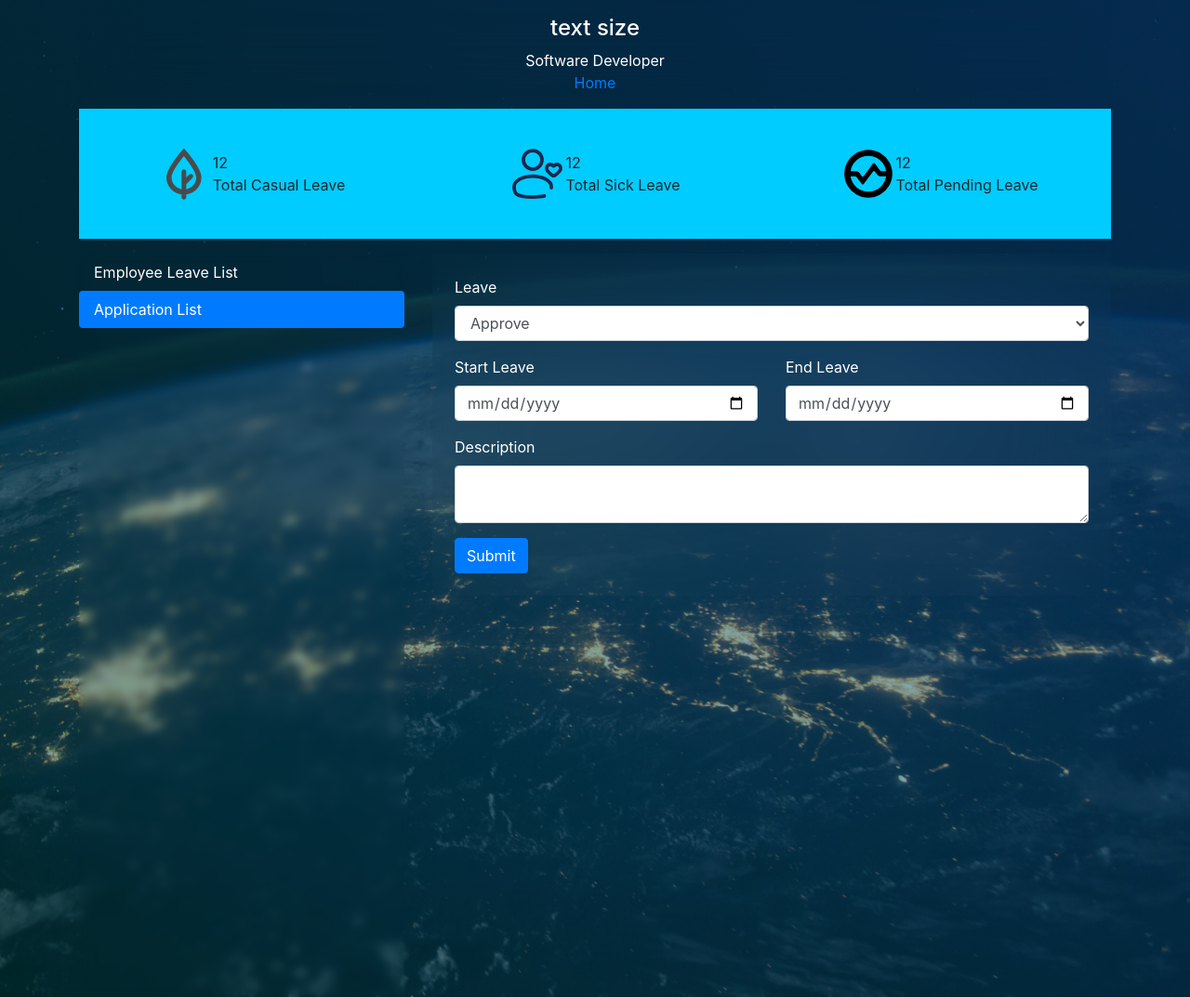
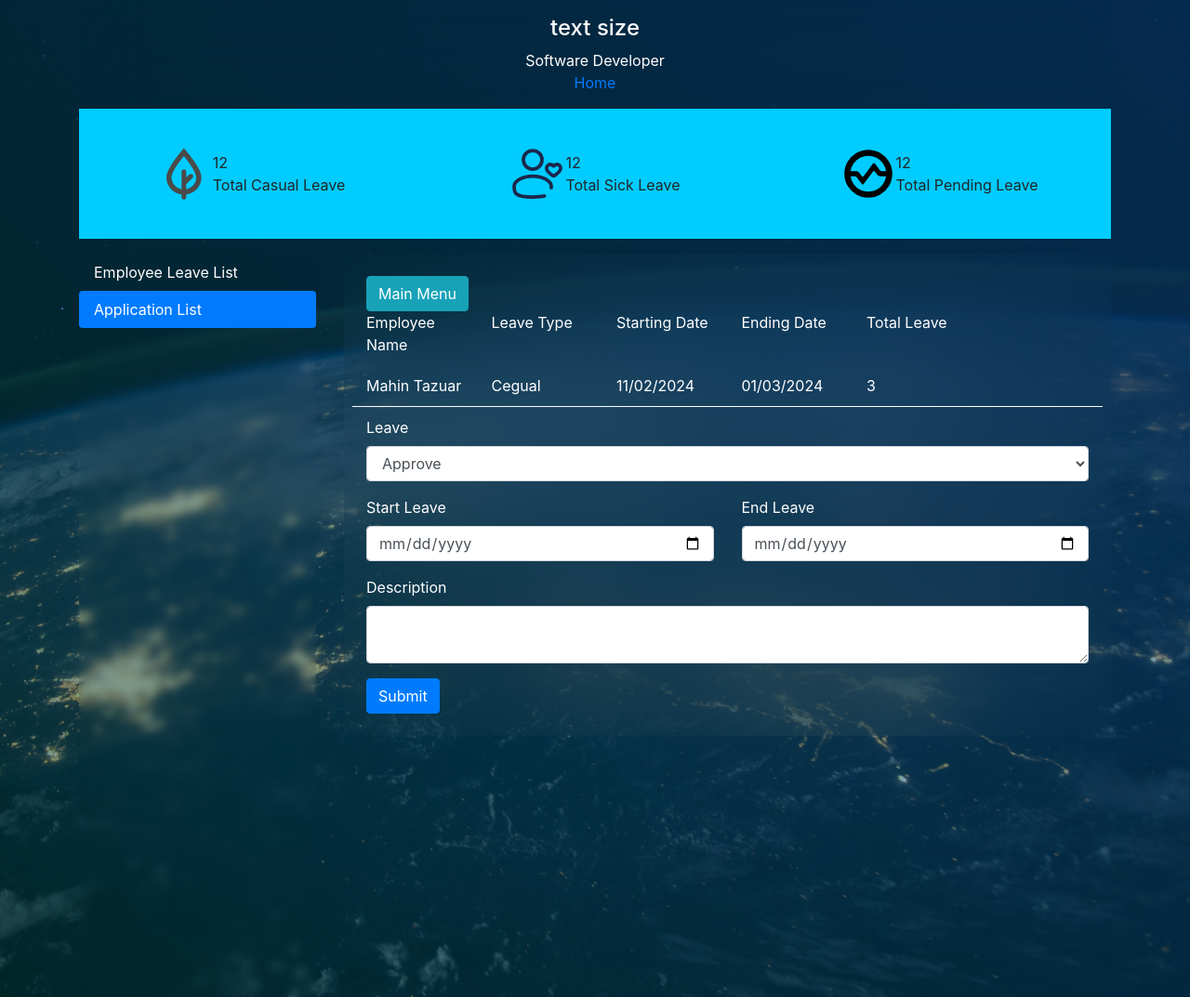
Before and after one commit to Mahin678/LeavePlanner, a PHP site: page /dashboard.php?action=23 in a window 1280 px wide, after a click on "Application List". Shown: the whole page at 93% size. Run offline with PHP 8.4, Linux system fonts and the light colour scheme; the visitor is signed in with stand-in values (Sample User, id 1).

Commit message:
admin feature development

```diff
--- a/dashboard.php
+++ b/dashboard.php
@@ -2,7 +2,7 @@
 <?php include './layout/header_meta.php'; ?>
     <body>
         <div class="dashboard_wrapper">
-            <div class="container">
+            <div class="container-xl">
                 <?php
 
                     // include './dashboard/dashboard_sidebar.php';
@@ -11,10 +11,10 @@
                 <div class="">
                     <?php include './dashboard/dashboard_header.php'; ?>
                     <div class="row dashboard_main_content mt-3">
-                        <div class="col-lg-4">
+                        <div class="col-lg-3">
                             <?php include './dashboard/dashboard_sidebar.php'; ?>
                         </div>
-                        <div class="col-lg-8">
+                        <div class="col-lg-9">
                             <div class="dashboard_content">
                                 <div class="tab-content" id="nav-tabContent">
                                     <div class="tab-pane fade show " id="applied-leave" role="tabpanel" aria-labelledby="nav-applied-leave-tab">
--- a/dashboard/admin/applied_leave_list.php
+++ b/dashboard/admin/applied_leave_list.php
@@ -1,6 +1,6 @@
 
 <div class="pending-leave-container">
-    <div class="pending-leave-header row ">
+    <div class="pending-leave-header row align-items-center">
         <div class="col-lg-2"> Name</div>
         <div class="col-lg-2">Total Expected Leave</div>
         <div class="col-lg-2">Leave Type</div>
@@ -8,7 +8,7 @@
         <div class="col-lg-2">Leave End</div>
         <div class="col-lg-2">Action</div>
     </div>
-    <div class="pending-leave-item row">
+    <div class="pending-leave-item row align-items-center" >
         <div class="col-lg-2">Mahin Tazuar</div>
         <div class="col-lg-2">1</div>
         <div class="col-lg-2"> Sick </div>
@@ -18,7 +18,7 @@
             <a href="dashboard.php?action=23" class="btn btn-info">Action</a>
         </div>
     </div>
-    <div class="pending-leave-item row">
+    <div class="pending-leave-item row align-items-center">
     <div class="col-lg-2">Mahin Tazuar</div>
         <div class="col-lg-2">1</div>
         <div class="col-lg-2"> Sick </div>
--- a/dashboard/admin/message_form.php
+++ b/dashboard/admin/message_form.php
@@ -1,3 +1,20 @@
+<a href="dashboard.php" class="btn btn-info">Main Menu</a>
+<div class="pending-leave-container">
+    <div class="pending-leave-header row ">
+        <div class="col-lg-2"> Employee Name  </div>
+        <div class="col-lg-2">Leave Type</div>
+        <div class="col-lg-2">Starting Date</div>
+        <div class="col-lg-2">Ending Date</div>
+        <div class="col-lg-2">Total Leave </div>
+    </div>
+    <div class="pending-leave-item row">
+        <div class="col-lg-2">Mahin Tazuar</div>
+        <div class="col-lg-2">Cegual</div>
+        <div class="col-lg-2">11/02/2024</div>
+        <div class="col-lg-2">01/03/2024</div>
+        <div class="col-lg-2">3</div>
+    </div>
+</div>
 <form class="form-container" method="POST">
         <div class="form-group">
             <label for="name">Leave</label>
--- a/style/login.scss
+++ b/style/login.scss
@@ -17,4 +17,12 @@
     padding: 55px 45px;
     box-shadow:  0px 0px 19px 6px  #00ccff;
     border-radius: 4px;
+    .nav-link:not(.active) {
+        color: white !important;
+    }
 }
+.pending-leave-item  {
+    border-bottom: 1px solid white;
+    margin: 10px 0px;
+    padding: 10px 0px;
+}
--- a/style/style.css
+++ b/style/style.css
@@ -62,4 +62,13 @@
   padding: 55px 45px;
   box-shadow: 0px 0px 19px 6px #00ccff;
   border-radius: 4px;
+}
+.login-form-container .nav-link:not(.active) {
+  color: white !important;
+}
+
+.pending-leave-item {
+  border-bottom: 1px solid white;
+  margin: 10px 0px;
+  padding: 10px 0px;
 }/*# sourceMappingURL=style.css.map */
```
Also changed, not shown: style/login.css (+9 -0 lines), 2 other files.
